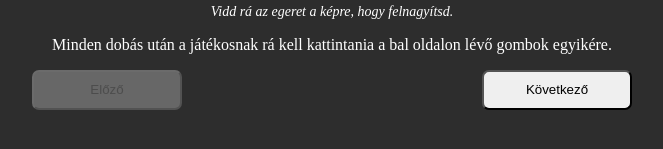
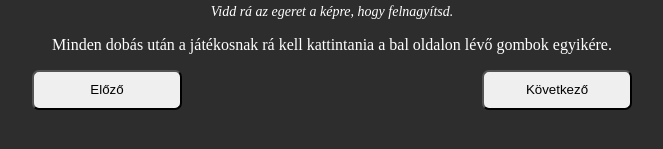
Before and after one commit to Majoros-Peter/Kockap-ker, a plain HTML site: page Szabályok/index.html in a window 1280 px wide. Both pictures are taken after a click on the button "Következő". Shown: the part 275-424 px from the top of the page, without its empty margins (308-971 px from the left). Drawn offline with Linux system fonts and the light colour scheme.

Commit message:
Update index.html

```diff
--- a/Szabályok/index.html
+++ b/Szabályok/index.html
@@ -13,7 +13,7 @@
         <img id="img">
         <p id="aproBetusResz">Vidd rá az egeret a képre, hogy felnagyítsd.</p>
         <p id="text"></p>
-        <button type="button" id="back" onclick="haladas(-1)" disabled>Előző</button>
+        <button type="button" id="back" onclick="haladas(-1)">Előző</button>
         <button type="button" id="next" onclick="haladas(1)">Következő</button>
     </div>
     <div id="lista">
```
